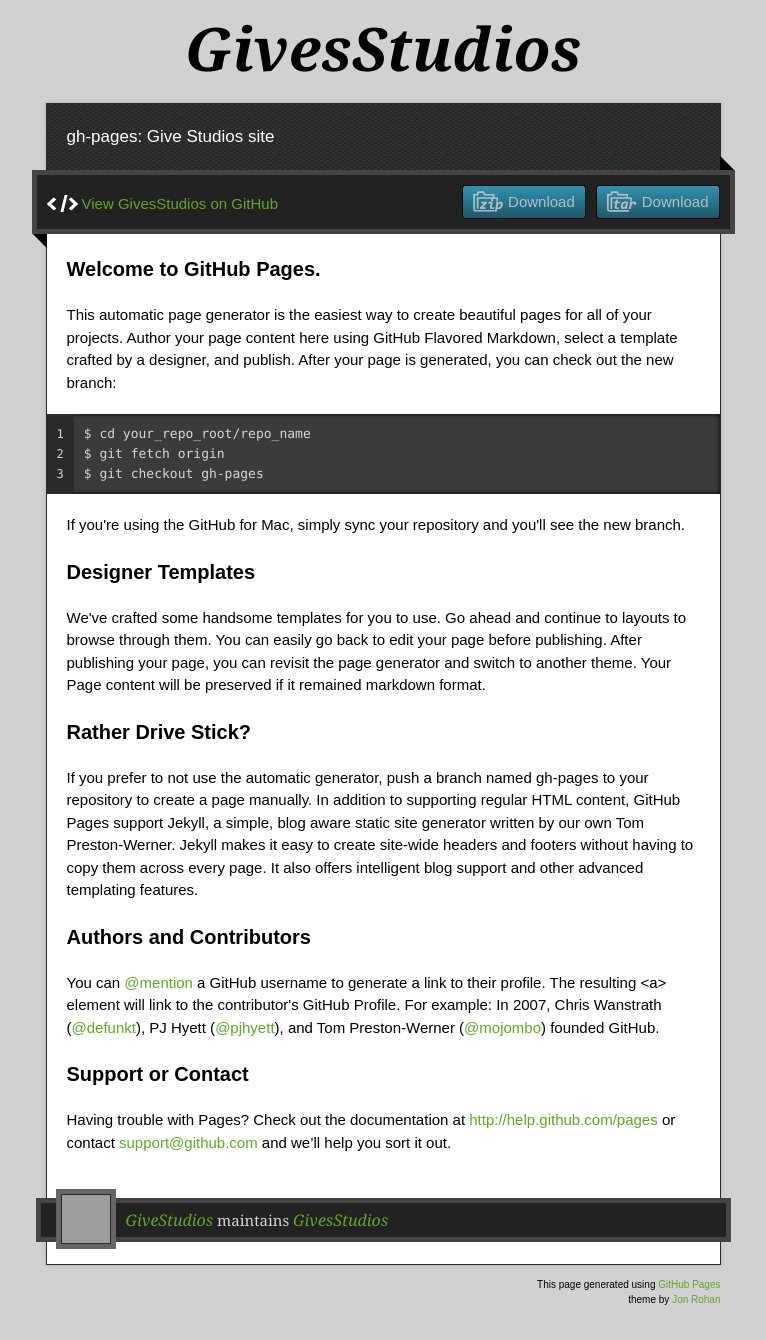
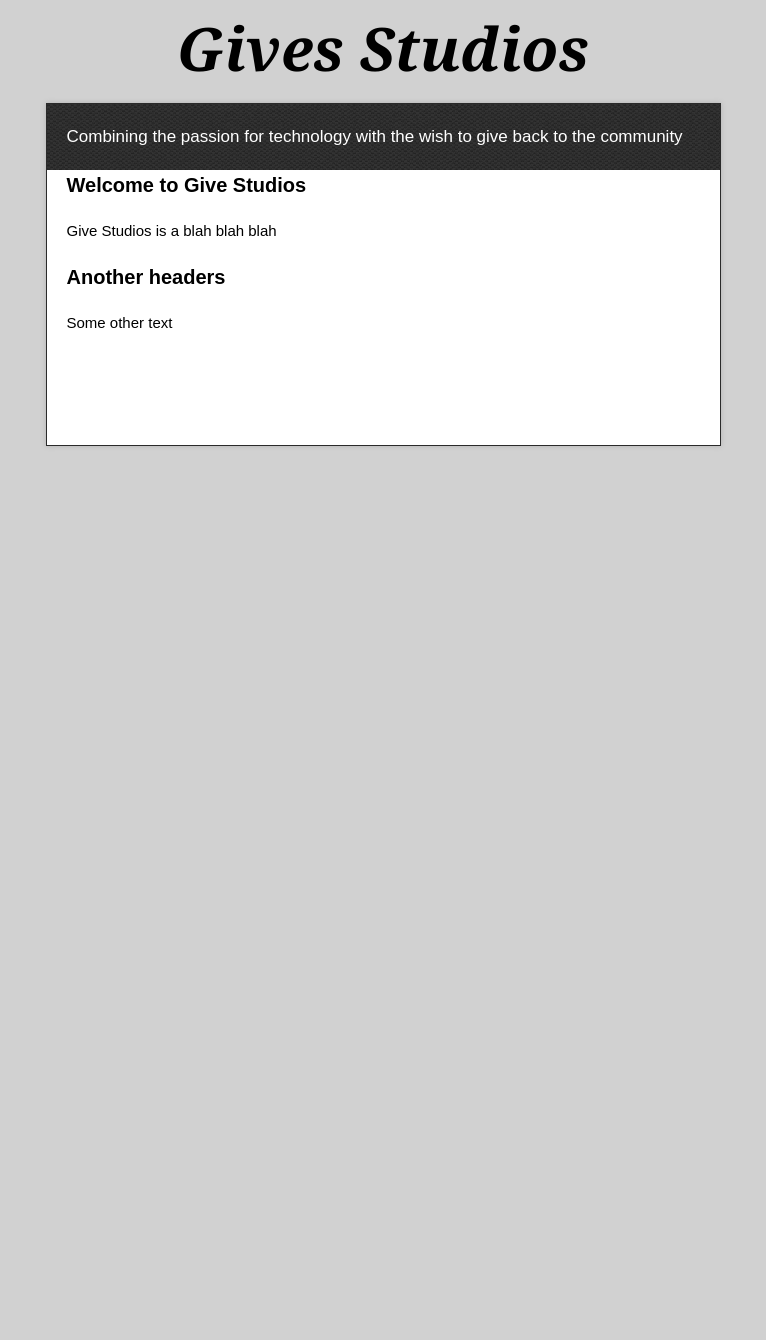
Before and after one commit to GiveStudios/GiveStudios, a plain HTML site: page index.html in a window 1280 px wide. Shown: the part 27-1367 px from the top of the page, without its empty margins (257-1023 px from the left). After the commit the page ends 800 px from the top, so only its background shows below. Drawn offline with nearby package versions, Linux system fonts and the light colour scheme; grey boxes are pictures that could not be loaded.

Commit message:
Update index.html
modified

```diff
--- a/index.html
+++ b/index.html
@@ -11,7 +11,7 @@
   <script type="text/javascript" src="https://ajax.googleapis.com/ajax/libs/jquery/1.7.1/jquery.min.js"></script>
   <script type="text/javascript" src="javascripts/script.js"></script>
 
-  <title>GivesStudios</title>
+  <title>Gives Studios</title>
   <meta name="description" content="Give Studios site">
 
   <meta name="viewport" content="width=device-width,initial-scale=1">
@@ -22,65 +22,21 @@
 
   <div class="wrapper">
     <header>
-      <h1 class="title">GivesStudios</h1>
+      <h1 class="title">Gives Studios</h1>
     </header>
     <div id="container">
-      <p class="tagline">gh-pages: Give Studios site</p>
+      <p class="tagline">Combining the passion for technology with the wish to give back to the community</p>
       <div id="main" role="main">
-        <div class="download-bar">
-        <div class="inner">
-          <a href="https://github.com/GiveStudios/GiveStudios/tarball/master" class="download-button tar"><span>Download</span></a>
-          <a href="https://github.com/GiveStudios/GiveStudios/zipball/master" class="download-button zip"><span>Download</span></a>
-          <a href="https://github.com/GiveStudios/GiveStudios" class="code">View GivesStudios on GitHub</a>
-        </div>
-        <span class="blc"></span><span class="trc"></span>
-        </div>
         <article class="markdown-body">
-          <h3>Welcome to GitHub Pages.</h3>
+          <h3>Welcome to Give Studios</h3>
 
-<p>This automatic page generator is the easiest way to create beautiful pages for all of your projects. Author your page content here using GitHub Flavored Markdown, select a template crafted by a designer, and publish. After your page is generated, you can check out the new branch:</p>
-
-<pre><code>$ cd your_repo_root/repo_name
-$ git fetch origin
-$ git checkout gh-pages
-</code></pre>
-
-<p>If you're using the GitHub for Mac, simply sync your repository and you'll see the new branch.</p>
-
-<h3>Designer Templates</h3>
-
-<p>We've crafted some handsome templates for you to use. Go ahead and continue to layouts to browse through them. You can easily go back to edit your page before publishing. After publishing your page, you can revisit the page generator and switch to another theme. Your Page content will be preserved if it remained markdown format.</p>
-
-<h3>Rather Drive Stick?</h3>
-
-<p>If you prefer to not use the automatic generator, push a branch named <code>gh-pages</code> to your repository to create a page manually. In addition to supporting regular HTML content, GitHub Pages support Jekyll, a simple, blog aware static site generator written by our own Tom Preston-Werner. Jekyll makes it easy to create site-wide headers and footers without having to copy them across every page. It also offers intelligent blog support and other advanced templating features.</p>
-
-<h3>Authors and Contributors</h3>
-
-<p>You can <a href="https://github.com/blog/821" class="user-mention">@mention</a> a GitHub username to generate a link to their profile. The resulting <code>&lt;a&gt;</code> element will link to the contributor's GitHub Profile. For example: In 2007, Chris Wanstrath (<a href="https://github.com/defunkt" class="user-mention">@defunkt</a>), PJ Hyett (<a href="https://github.com/pjhyett" class="user-mention">@pjhyett</a>), and Tom Preston-Werner (<a href="https://github.com/mojombo" class="user-mention">@mojombo</a>) founded GitHub.</p>
-
-<h3>Support or Contact</h3>
-
-<p>Having trouble with Pages? Check out the documentation at <a href="http://help.github.com/pages">http://help.github.com/pages</a> or contact <a href="mailto:support@github.com">support@github.com</a> and we’ll help you sort it out.</p>
-        </article>
-      </div>
-    </div>
-    <footer>
-      <div class="owner">
-      <p><a href="https://github.com/GiveStudios" class="avatar"><img src="https://secure.gravatar.com/avatar/d41d8cd98f00b204e9800998ecf8427e?s=30&amp;d=https://a248.e.akamai.net/assets.github.com%2Fimages%2Fgravatars%2Fgravatar-user-420.png" width="48" height="48"/></a> <a href="https://github.com/GiveStudios">GiveStudios</a> maintains <a href="https://github.com/GiveStudios/GiveStudios">GivesStudios</a></p>
+<p>Give Studios is a blah blah blah</p>
 
 
-      </div>
-      <div class="creds">
-        <small>This page generated using <a href="https://pages.github.com/">GitHub Pages</a><br/>theme by <a href="http://twitter.com/jonrohan/">Jon Rohan</a></small>
-      </div>
-    </footer>
-  </div>
-  <div class="current-section">
-    <a href="#top">Scroll to top</a>
-    <a href="https://github.com/GiveStudios/GiveStudios/tarball/master" class="tar">tar</a><a href="https://github.com/GiveStudios/GiveStudios/zipball/master" class="zip">zip</a><a href="" class="code">source code</a>
-    <p class="name"></p>
-  </div>
+<h3>Another headers</h3>
+
+<p>Some other text</p>
+
 
 
 </body>
```
